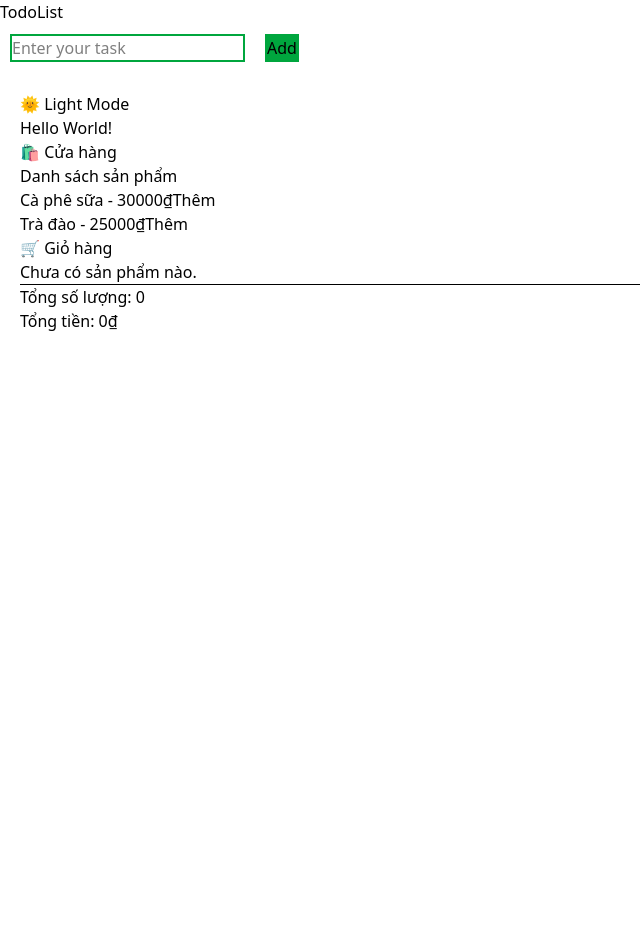
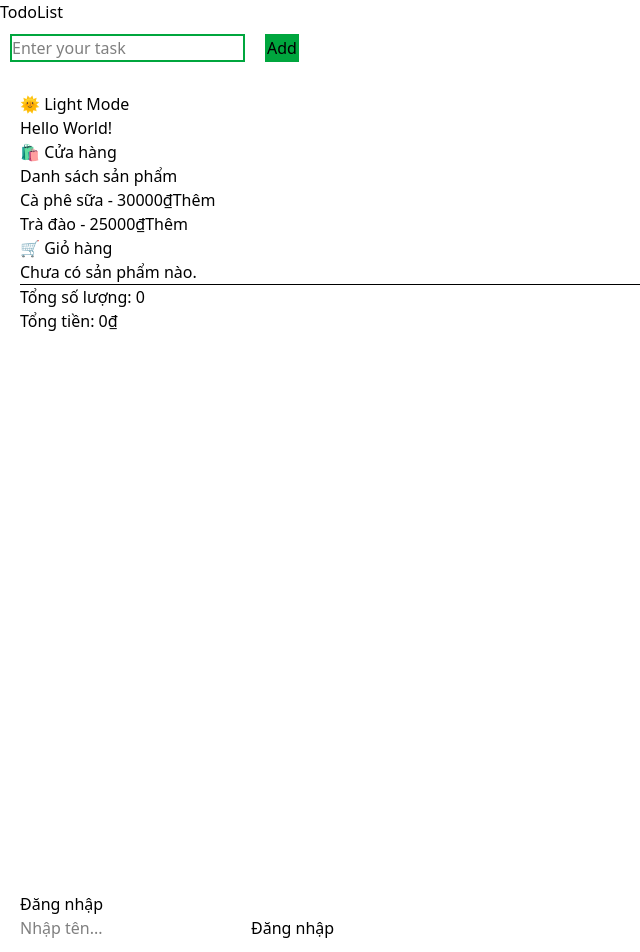
Before and after one commit to minhkhoagithub/TenPractice, a React (Vite) app in the folder ongk/: page / in a window 1280 px wide. Shown: the top 952 px of the page, without its empty margins (0-640 px from the left). Before the commit the page ends 872 px from the top, so only its background shows below. Built offline with nearby package versions, Linux system fonts and the light colour scheme.

Commit message:
update loghin

```diff
--- a/ongk/src/App.jsx
+++ b/ongk/src/App.jsx
@@ -18,6 +18,18 @@ import "./css/style.css";
 import { CartProvider } from "./component/CartContext.jsx";
 import Cart from "./component/Cart.jsx";
 import ProductList from "./component/ProductList.jsx";
+import { AuthProvider, useAuth } from "./component/AuthContext.jsx";
+import Login from "./component/Login.jsx";
+import Welcome from "./component/Welcome.jsx";
+function AppContent() {
+  const { isLoggedIn } = useAuth();
+
+  return (
+    <div className="app">
+      {isLoggedIn ? <Welcome /> : <Login />}
+    </div>
+  );
+}
 function App() {
   const [count, setCount] = useState(0)
   const [theme, setTheme] = useState("light");
@@ -25,6 +37,7 @@ function App() {
   const toggleTheme = () => {
     setTheme((prev) => (prev === "light" ? "dark" : "light"));
   };
+
   return (
     <>
 
@@ -38,6 +51,9 @@ function App() {
       <Cart />
     </CartProvider>
     </div>
+    <AuthProvider>
+      <AppContent />
+    </AuthProvider>
 
       </>
   )
--- /dev/null
+++ b/ongk/src/component/AuthContext.jsx
@@ -0,0 +1,30 @@
+import { createContext, useContext, useState } from "react";
+
+const AuthContext = createContext();
+
+export function AuthProvider({ children }) {
+  const [user, setUser] = useState(null);
+  const [isLoggedIn, setIsLoggedIn] = useState(false);
+
+  const login = (userInfo) => {
+    setUser(userInfo);
+    setIsLoggedIn(true);
+  };
+
+  const logout = () => {
+    setUser(null);
+    setIsLoggedIn(false);
+  };
+
+  const setUserInfo = (newUserInfo) => {
+    setUser(newUserInfo);
+  };
+
+  return (
+    <AuthContext.Provider value={{ user, isLoggedIn, login, logout, setUserInfo }}>
+      {children}
+    </AuthContext.Provider>
+  );
+}
+
+export const useAuth = () => useContext(AuthContext);
--- /dev/null
+++ b/ongk/src/component/Login.jsx
@@ -0,0 +1,33 @@
+import { useAuth } from "./AuthContext.jsx";
+import { useState } from "react";
+
+function Login() {
+  const { login } = useAuth();
+  const [name, setName] = useState("");
+
+  const handleLogin = () => {
+    if (name.trim() === "") return alert("Nhập tên trước khi đăng nhập!");
+
+    // Fake thông tin user
+    login({
+      id: Date.now(),
+      name,
+      email: `${name.toLowerCase()}@example.com`
+    });
+  };
+
+  return (
+    <div>
+      <h2>Đăng nhập</h2>
+      <input
+        type="text"
+        placeholder="Nhập tên..."
+        value={name}
+        onChange={(e) => setName(e.target.value)}
+      />
+      <button onClick={handleLogin}>Đăng nhập</button>
+    </div>
+  );
+}
+
+export default Login;
--- /dev/null
+++ b/ongk/src/component/Welcome.jsx
@@ -0,0 +1,15 @@
+import { useAuth } from "./AuthContext.jsx";
+
+function Welcome() {
+  const { user, logout } = useAuth();
+
+  return (
+    <div>
+      <h2>Chào mừng, {user.name} 👋</h2>
+      <p>Email: {user.email}</p>
+      <button onClick={logout}>Đăng xuất</button>
+    </div>
+  );
+}
+
+export default Welcome;
```
Also changed, not shown: ongk/MC/Screenshot 2025-04-26 141247.png (added), ongk/MC/Screenshot 2025-04-26 141259.png (added).
